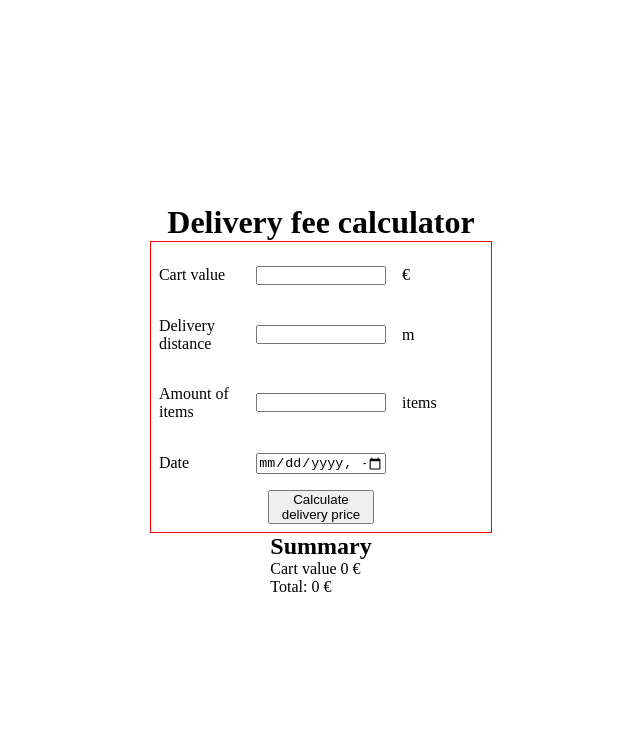
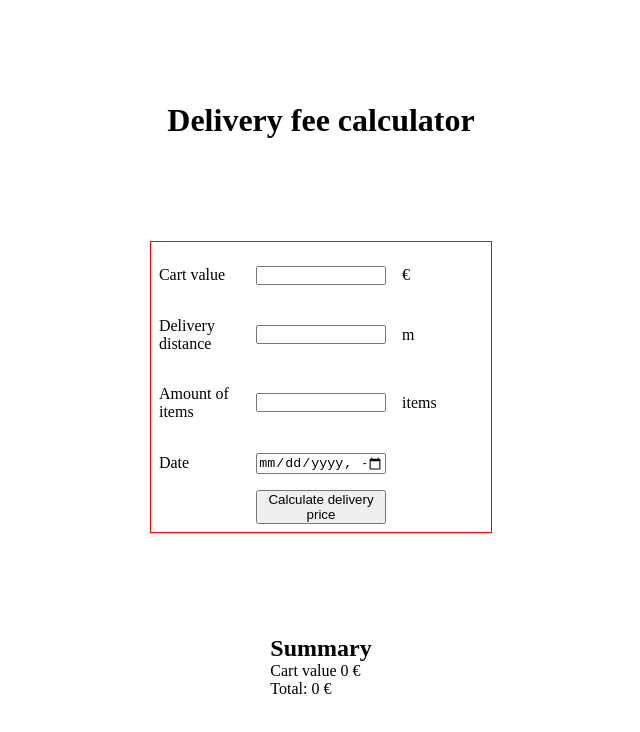
Before and after one commit to JerryUusis/delivery_fee_calculator, a React (Vite) app: page / in a window 1280 px wide. Shown: the top 732 px of the page, without its empty margins (319-959 px from the left). Built offline with nearby package versions, Linux system fonts and the light colour scheme.

Commit message:
Remove excess CSS

```diff
--- a/src/components/SummaryDisplay.tsx
+++ b/src/components/SummaryDisplay.tsx
@@ -19,7 +19,7 @@ const SummaryDisplay: React.FC<SummaryProps> = ({
 
     if (orderValue >= 200) {
         return (
-            <div>
+            <div className="summary-container">
                 <h2>Summary</h2>
                 <p>Cart value {orderValue} €</p>
                 <ul>
@@ -33,7 +33,7 @@ const SummaryDisplay: React.FC<SummaryProps> = ({
 
     else if (deliveryTotal >= 15) {
         return (
-            <div>
+            <div className="summary-container">
                 <h2>Summary</h2>
                 <p>Cart value {orderValue} €</p>
                 <ul>
@@ -46,7 +46,7 @@ const SummaryDisplay: React.FC<SummaryProps> = ({
     }
 
     return (
-        <div>
+        <div className="summary-container">
             <h2>Summary</h2>
             <p>Cart value {orderValue} €</p>
             <ul>
--- a/src/index.css
+++ b/src/index.css
@@ -13,7 +13,7 @@
     height: 100vh;
     display: flex;
     flex-direction: column;
-    justify-content: center;
+    justify-content: space-evenly;
     align-items: center;
 }
 
@@ -24,8 +24,7 @@
     border: solid red 1px;
 }
 
-.input-container,
-.date-input-container {
+.input-container {
     display: flex;
     padding: 1rem 0;
     flex-wrap: nowrap;
@@ -34,9 +33,7 @@
 }
 
 .input-container label,
-.input-container p,
-.date-input-container label,
-.date-input-container p
+.input-container p
 {
     width: 25%;
 }
@@ -49,11 +46,15 @@
     display: inline;
 }
 
-#date-input {
+.input-fields-container button {
     width: 40%;
+    margin: auto;
 }
 
-.input-fields-container button {
-    width: 33%;
-    margin: auto;
+/* Summary display area */
+
+.summary-container {
+    display: flex;
+    flex-direction: column;
+
 }
```
Also changed, not shown: src/App.tsx (+6 -6 lines).
